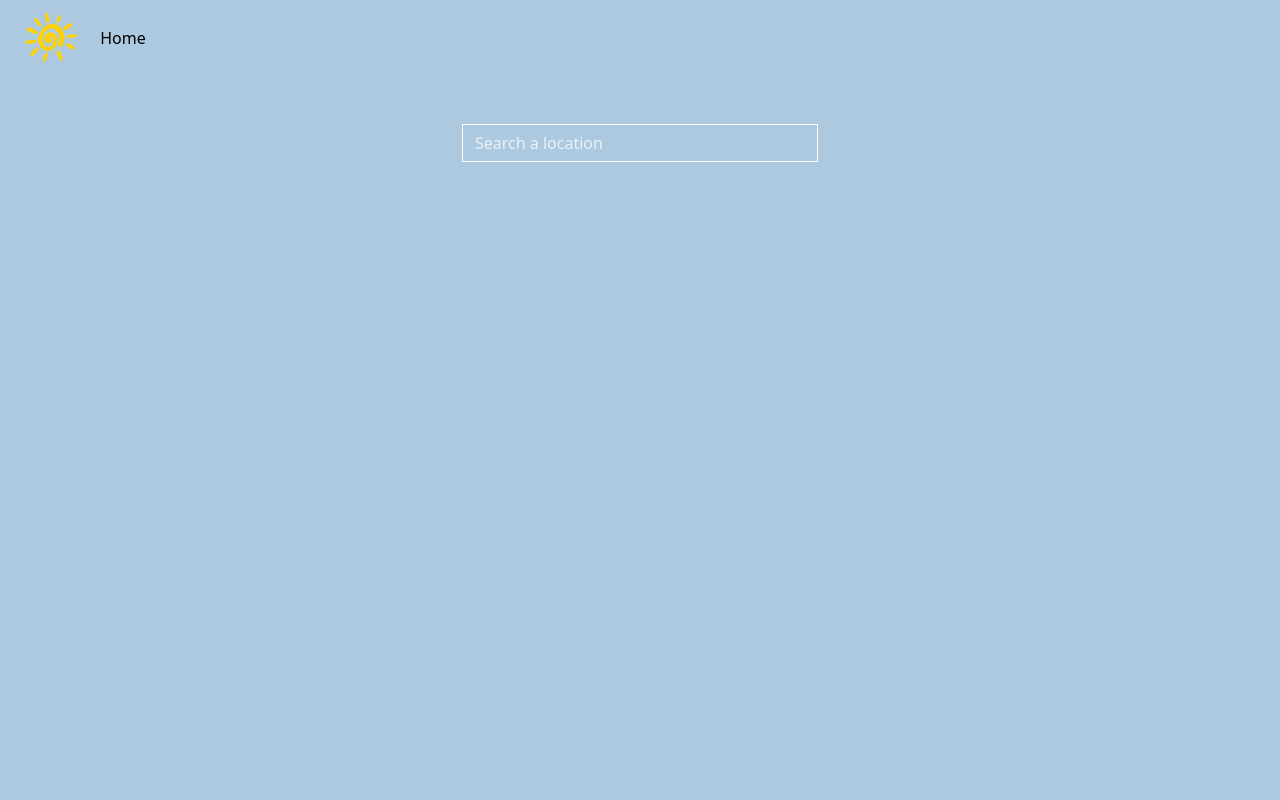
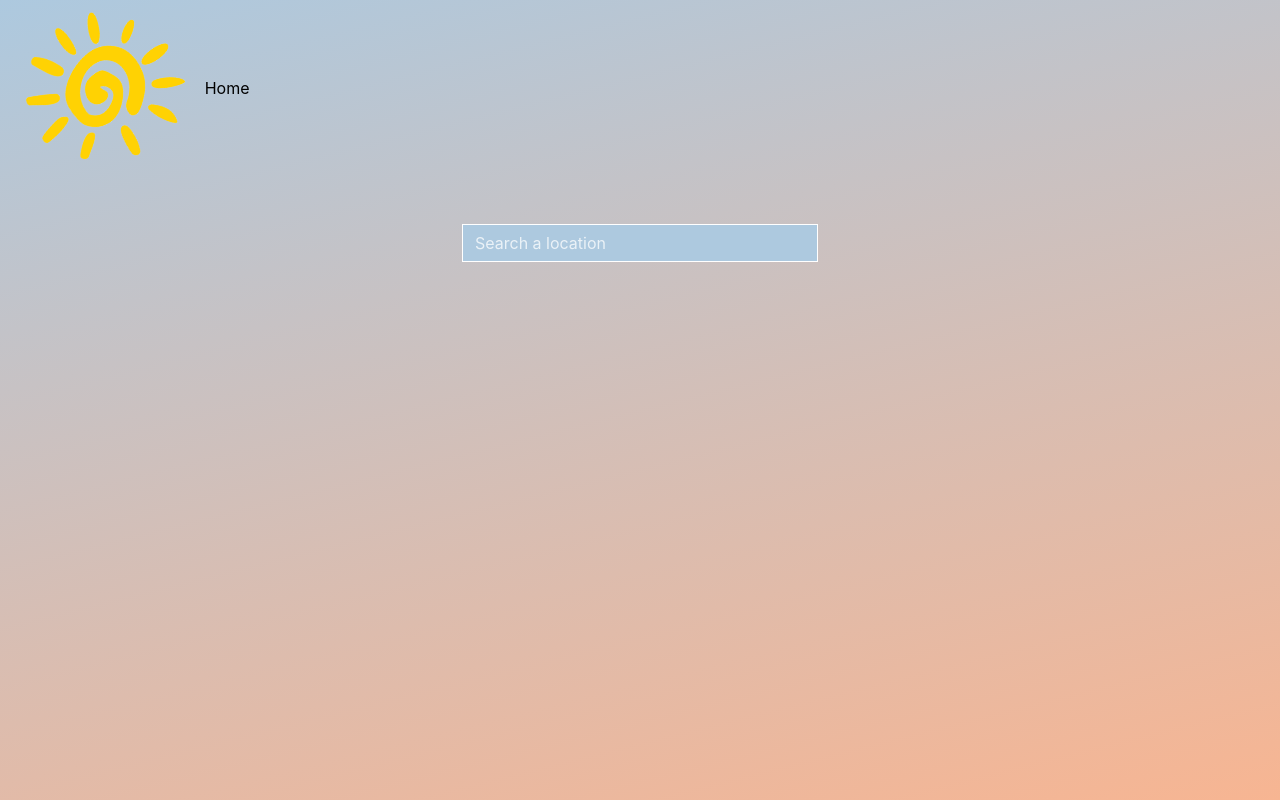
Before and after one commit to FraLobbia/Weather-app, a React (Create React App) app: page / in a window 1280 px wide. Built offline with nearby package versions, Linux system fonts and the light colour scheme.

Commit message:
minor update

```diff
--- a/src/_bootstrap-overrides.scss
+++ b/src/_bootstrap-overrides.scss
@@ -8,6 +8,7 @@
 
 $primary: #7497b2;
 $body-bg: #adc9df;
+// $body-bg: linear-gradient(45deg, #adc9df, #ffffff);
 $body-color: white;
 $navbar-light-color: gray;
 $navbar-light-hover-color: white;
--- a/src/components/DetailsCard.jsx
+++ b/src/components/DetailsCard.jsx
@@ -1,10 +1,8 @@
 import { useEffect, useState } from "react";
 import { Col, Container, Row } from "react-bootstrap";
-import Button from "react-bootstrap/Button";
 import Card from "react-bootstrap/Card";
 import { useParams } from "react-router";
 import { token } from "../assets/token";
-import { Link } from "react-router-dom";
 
 function DetailsCard() {
 	const params = useParams();
@@ -27,8 +25,8 @@ function DetailsCard() {
 
 	useEffect(() => {
 		fetchData(params.lat, params.lon);
-		const city = weather.name;
-		console.log(city);
+		// const city = weather.name;
+		// console.log(city);
 		// const actualTemperature = parseFloat(
 		// 	(weather.main.temp - kelvin).toFixed(1)
 		// );
@@ -37,6 +35,24 @@ function DetailsCard() {
 		// const tempMin = parseFloat((weather.main.temp_min - kelvin).toFixed(1));
 		// const tempMax = parseFloat((weather.main.temp_max - kelvin).toFixed(1));
 	}, []);
+
+	useEffect(() => {
+		// if (weather) {
+		// 	const city = weather.name;
+		// 	console.log(city);
+		// 	const actualTemperature = parseFloat(
+		// 		(weather.main.temp - kelvin).toFixed(1)
+		// 	);
+		// 	const actualMeteo = weather.weather[0].main;
+		// 	const actualMeteoDescription = weather.weather[0].description;
+		// 	const tempMin = parseFloat(
+		// 		(weather.main.temp_min - kelvin).toFixed(1)
+		// 	);
+		// 	const tempMax = parseFloat(
+		// 		(weather.main.temp_max - kelvin).toFixed(1)
+		// 	);
+		// }
+	}, [weather]);
 
 	return (
 		<Container>
@@ -50,7 +66,7 @@ function DetailsCard() {
 							</Card.Title>
 							{/* <Card.Text>
 									<img
-                                src={`http://openweathermap.org/img/w/${weather.weather[0].icon}.png`}
+										src={`http://openweathermap.org/img/w/${weather[0].icon}.png`}
 										alt="weather icon"
 									/>
 									<p className="m-0 fs-4">{actualMeteo}</p>
--- a/src/components/MyNav.jsx
+++ b/src/components/MyNav.jsx
@@ -20,7 +20,7 @@ function MyNav(props) {
 						src={props.logo}
 						className="App-logo ms-4"
 						alt="logo"
-						style={{ height: "50px" }}
+						style={{ height: "150px" }}
 					/>
 				</Navbar.Brand>
 				<Navbar.Toggle
--- a/src/components/OverviewCard.jsx
+++ b/src/components/OverviewCard.jsx
@@ -43,7 +43,7 @@ const OverviewCard = (props) => {
 					<Link
 						to={`/${props.weather.coord.lat}/${props.weather.coord.lon}`}
 						className="btn btn-primary">
-						Dettagli
+						Dettagli prossimi 5 giorni
 					</Link>
 				</Card.Body>
 			</Card>
--- a/src/index.css
+++ b/src/index.css
@@ -5,6 +5,7 @@ body {
     sans-serif;
   -webkit-font-smoothing: antialiased;
   -moz-osx-font-smoothing: grayscale;
+  background-color: linear-gradient(45deg, #adc9df, #ffffff);
 }
 
 code {
--- a/src/style.scss
+++ b/src/style.scss
@@ -38,3 +38,21 @@
 		transform: rotate(360deg);
 	}
 }
+
+body {
+	margin: 0;
+	font-family: -apple-system, BlinkMacSystemFont, "Segoe UI", "Roboto",
+		"Oxygen", "Ubuntu", "Cantarell", "Fira Sans", "Droid Sans",
+		"Helvetica Neue", sans-serif;
+	-webkit-font-smoothing: antialiased;
+	-moz-osx-font-smoothing: grayscale;
+	background-image: linear-gradient(166deg, #adc9df, #f7b592) !important;
+	background-repeat: no-repeat;
+	background-size: cover;
+	height: 100vh;
+}
+
+code {
+	font-family: source-code-pro, Menlo, Monaco, Consolas, "Courier New",
+		monospace;
+}
```
Also changed, not shown: src/assets/css/style.css, src/assets/dist/css/style.min.css, 2 other files (tests, documents, lock files or other folders). Lines whose indentation alone changed are shown as unchanged.
